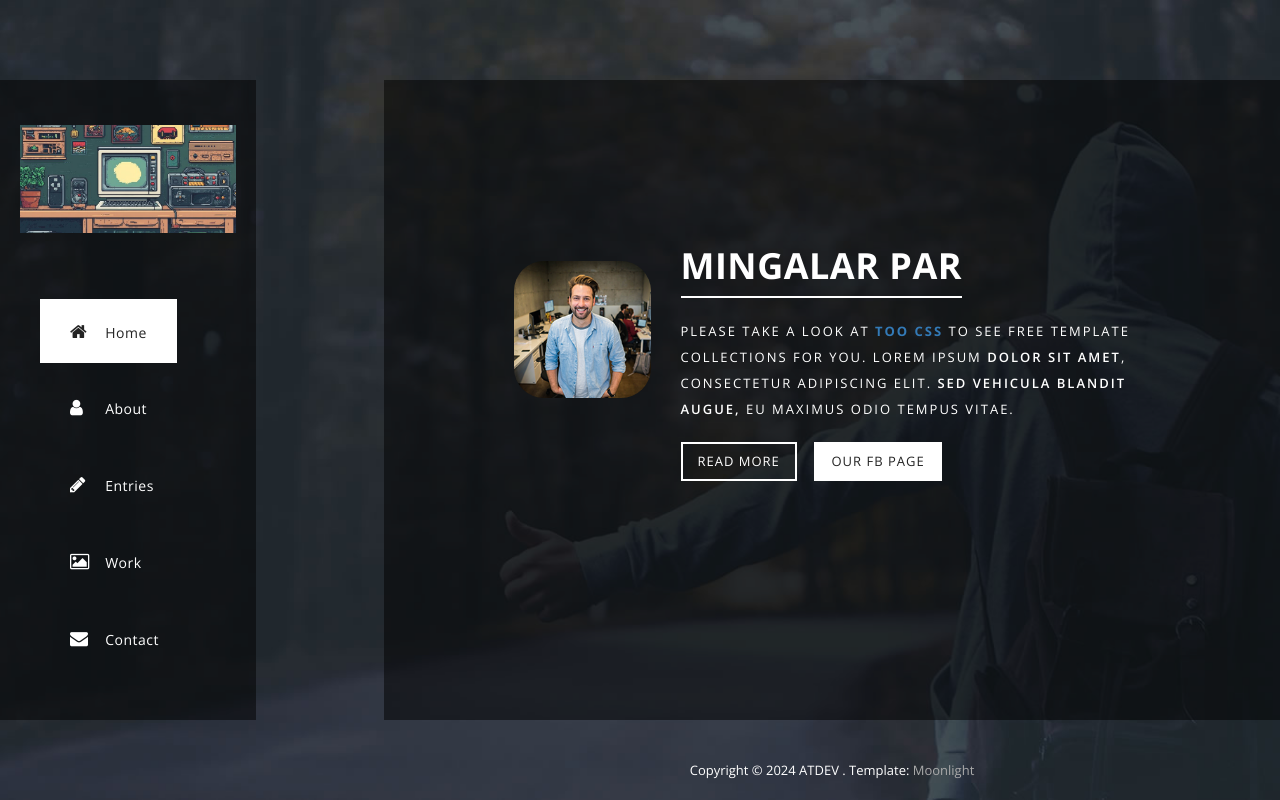
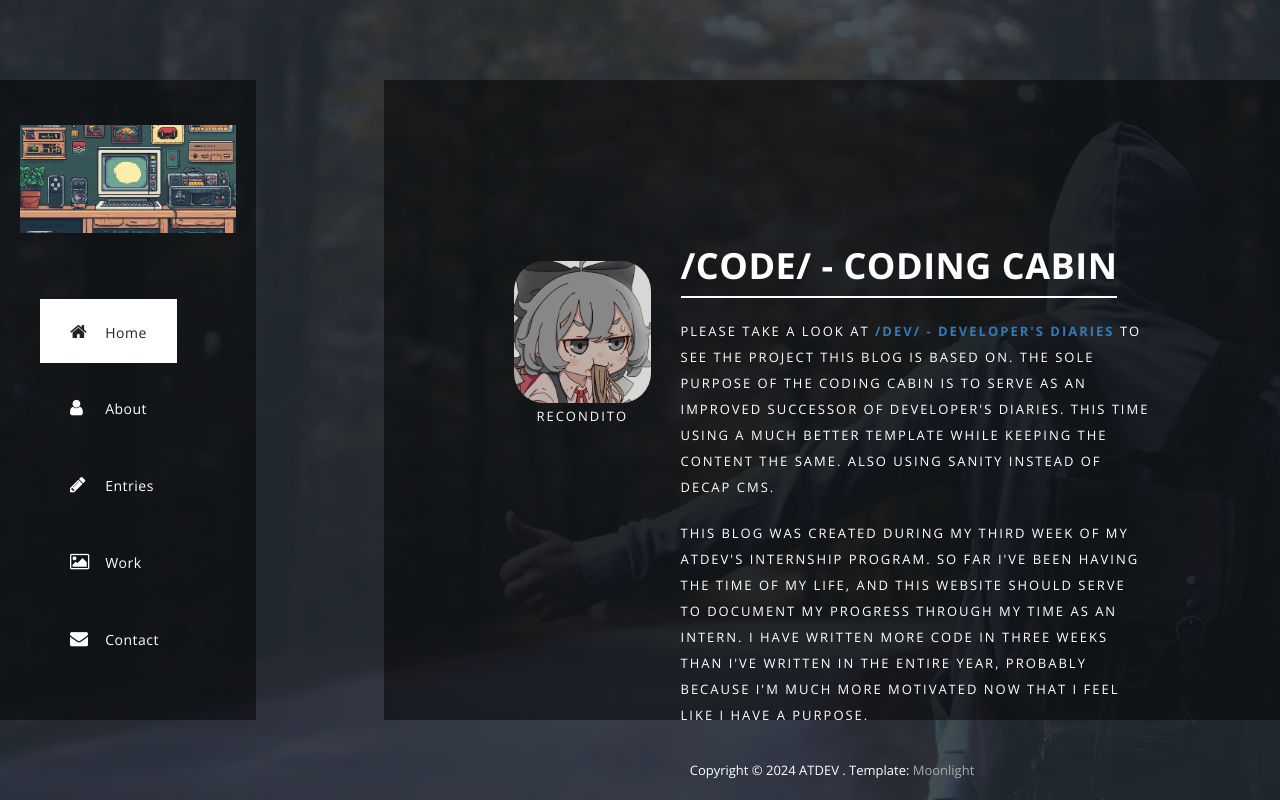
Before and after one commit to recondito/coding-cabin, an Eleventy site: page src/index.njk in a window 1280 px wide. Built offline with nearby package versions, Linux system fonts and the light colour scheme; Eleventy itself is replaced by a stand-in of ours; files that its build step writes are made by us from their sources.

Commit message:
Readability improvements. Changes from base template.

```diff
--- a/src/_includes/home.njk
+++ b/src/_includes/home.njk
@@ -2,13 +2,15 @@
     <div class="content first-content">
         <div class="container-fluid">
             <div class="col-md-3">
-                <div class="author-image"><img src="img/author_image.png" alt="Author Image"></div>
+                <div class="author-image"><img src="img/cirno.jpg" alt="GitHub pfp Image"><p style="text-align: center">Recondito</p></div>
             </div>
             <div class="col-md-9">
-                <h2>Mingalar par</h2>
-                <p>Please take a look at <strong><a rel="nofollow" href="https://www.toocss.com">Too CSS</a></strong> to see free template collections for you. Lorem ipsum <em>dolor sit amet</em>, consectetur adipiscing elit. <em>Sed vehicula blandit augue,</em> eu maximus odio tempus vitae.</p>
+                <h2>/code/ - Coding Cabin</h2>
+                <p>Please take a look at <strong><a rel="nofollow" href="https://github.com/santanalla/developer-diaries">/dev/ - Developer's Diaries</a></strong> to see the project this blog is based on. The sole purpose of the Coding Cabin is to serve as an improved successor of Developer's Diaries. This time using a much better template while keeping the content the same. Also using Sanity instead of Decap CMS.</p>
+                <p>This blog was created during my third week of my ATDEV's Internship Program. So far I've been having the time of my life, and this website should serve to document my progress through my time as an intern. I have written more code in three weeks than I've written in the entire year, probably because I'm much more motivated now that I feel like I have a purpose.</p>
+                <p>/dev/ - Developer's Diaries was inspired in 4chan's minimalistic and almost "old" web design, along with the naming convention. I'm not a big 4chan user but I'm not gonna lie, the website is really well designed which is what motivated me to base my first iteration of the blog on it. However in a more professional environment, that layout can come off as a little bit "lazy". So this time I chose to use a better looking template.</p>
                 <div class="main-btn"><a href="#2">Read More</a></div>
-                <div class="fb-btn"><a rel="nofollow" href="https://fb.com/templatemo">Our FB Page</a></div>
+                <div class="fb-btn"><a rel="nofollow" href="https://github.com/recondito">GitHub</a></div>
             </div>
         </div>
     </div>
--- a/src/_includes/work.njk
+++ b/src/_includes/work.njk
@@ -10,7 +10,7 @@
                                 <div class="hover-effect">
                                     <div class="hover-content">
                                         <h2>{{ post.data.title }}</h2>
-                                            <p>{{ post.content | striptags }}</p>
+                                        {{ post.content | safe }}
                                     </div>
                                 </div>
                             </a>
```
Also changed, not shown: public/img/cirno.jpg (added), public/index.html, src/_includes/entries.njk (indentation only), src/img/cirno.jpg (added). Lines whose indentation alone changed are shown as unchanged.
